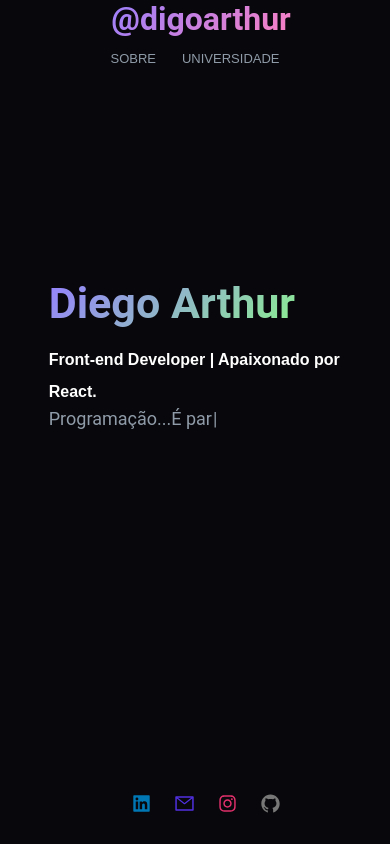
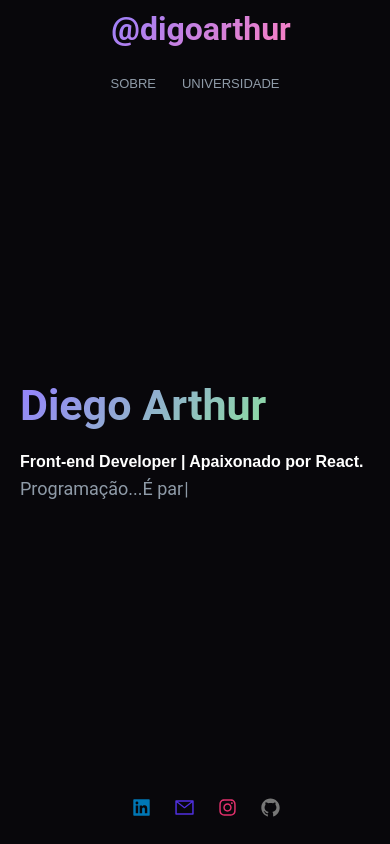
Before and after one commit to DIGOARTHUR/my-personal-page2.0, a Next.js app: page / in a window 390 px wide. Built offline with nearby package versions, Linux system fonts and the light colour scheme.

Commit message:
feat: fix responsiveness screens

```diff
--- a/src/components/Footer/styles.module.scss
+++ b/src/components/Footer/styles.module.scss
@@ -1,8 +1,8 @@
 .footerContainer {
     display: flex;
     justify-content: center;
-    padding-bottom: 30px;
-
+    padding-bottom: 10px;
+    height:64px;
     .changeColor:hover {
       color: blue;
     }
--- a/src/components/Header/index.tsx
+++ b/src/components/Header/index.tsx
@@ -11,7 +11,7 @@ export function Header() {
   console.log(asPath);
 
   return (
-    <header className={styles.headerContainer}>
+    <header className={styles.header_Container}>
       <Link href="/" >
         <span className={styles.logoName}>@digoarthur</span>
       </Link>
@@ -27,7 +27,7 @@ export function Header() {
 
 
       </nav>
-      <div />
+
     </header>
   )
 }
--- a/src/components/Header/styles.module.scss
+++ b/src/components/Header/styles.module.scss
@@ -1,6 +1,7 @@
-.headerContainer {
-    display: grid;
-    grid-template-columns: 1fr 2fr 1fr;
+.header_Container {
+
+    display: flex;
+    justify-content: center;
     align-items: center;
     height: 59px;
 
@@ -10,6 +11,7 @@
 
 
         .logoName{
+            margin: 15px 0;
             font-size: 32px;
             font-weight: bold;
             margin-left: 12px;
@@ -70,12 +72,10 @@
 }
 
 @media screen and (max-width: 900px) {
-    .headerContainer {
+    .header_Container {
         display: flex;
         flex-direction: column;
+        margin: 20px 0;
 
-        .logoName {
-
-        }
     }
 }
--- a/src/pages/University/index.tsx
+++ b/src/pages/University/index.tsx
@@ -5,9 +5,9 @@ import Timeline from '../../components/Timeline'
 import styles from './styles.module.scss'
 export default function University(){
     return(
-        <div className={styles.universityContainer}>
+        <div className={styles.university_Container}>
         <Header/>
-        <main>
+        <main className={styles.main_Container}>
             <Timeline/>
         </main>
         <Footer/>
--- a/src/pages/home.module.scss
+++ /dev/null
@@ -1,98 +0,0 @@
-.containerHome {
-    display: grid;
-    grid-template-rows: 1.5fr 18fr 1fr;
-    height: 100vh;
-
-    .main {
-        display: grid;
-        justify-content: center;
-        align-items: center;
-        grid-template-columns: 1.3fr 2fr 1fr;
-
-
-        .contentMain {
-            padding: 20px 0px;
-            width: 550px;
-            height: 350px;
-
-            h1 {
-                font-family: 'Roboto', sans-serif;
-                font-size: 43px;
-                background: linear-gradient(135deg,
-                        var(--colors-purple) 0%,
-                        var(--colors-green) 100%);
-                background-size: 100;
-                -webkit-background-clip: text;
-                -moz-background-clip: text;
-                -webkit-text-fill-color: transparent
-            }
-
-            p {
-                margin-top: 16px;
-
-                strong {
-                    color: var(--white)
-                }
-
-                line-height: 32px;
-                font-size: 16px;
-            }
-
-            .frase {
-
-                display: flex;
-                font-size: 18px;
-                font-family: 'Roboto', sans-serif;
-                align-items: center;
-
-            }
-        }
-    }
-
-}
-
-@media screen and (max-width: 900px) {
-
-    .containerHome {
-        display: grid;
-        grid-template-rows: 1.5fr 15fr 1fr;
-
-        .main {
-            display: grid;
-            justify-content: center;
-            align-items: center;
-            grid-template-columns: 1fr 6fr 1fr;
-
-
-            .contentMain {
-                padding: 20px px;
-                width: 100%;
-                height: 350px;
-
-                h1 {
-                    font-family: 'Roboto', sans-serif;
-                    font-size: 43px;
-                    background: linear-gradient(135deg,
-                            var(--colors-purple) 0%,
-                            var(--colors-green) 100%);
-                    background-size: 100;
-                    -webkit-background-clip: text;
-                    -moz-background-clip: text;
-                    -webkit-text-fill-color: transparent
-                }
-
-                p {
-                    margin-top: 16px;
-
-                    strong {
-                        color: var(--white)
-                    }
-
-                    line-height: 32px;
-                    font-size: 16px;
-                }
-            }
-        }
-
-    }
-}
--- a/src/pages/index.tsx
+++ b/src/pages/index.tsx
@@ -2,23 +2,23 @@
 
 import { Footer } from '../components/Footer'
 import { Header } from '../components/Header'
-import styles from './home.module.scss'
+import styles from './styles.module.scss'
 import TypeWriter from 'typewriter-effect'
 export default function Home() {
 
 
   return (
-    <div className={styles.containerHome}>
+    <div className={styles.home_Container}>
       <Header />
-      <main className={styles.main}>
-        <div />
-        <section className={styles.contentMain} >
+      <main className={styles.main_Container}>
+
+        <section className={styles.main_Content} >
           <h1>Diego Arthur</h1>
           <p>
             <strong>Front-end Developer | Apaixonado por React. </strong>
 
           </p>
-          <div className={styles.frase}>
+          <div className={styles.typeWriter_Container}>
             <span>Programação... </span>
             <TypeWriter
 
@@ -35,7 +35,7 @@ export default function Home() {
           </div>
 
         </section>
-        <div />
+
       </main>
       <Footer />
 
--- /dev/null
+++ b/src/pages/styles.module.scss
@@ -0,0 +1,52 @@
+.home_Container {
+    display: grid;
+    grid-template-rows: 1fr 20fr 1fr;
+    height: 100vh;
+
+    .main_Container {
+        margin: auto;
+        justify-content: center;
+        align-items: center;
+        max-width: 800px;
+        width: 100%;
+        padding: 0 20px;
+
+        .main_Content {
+
+            h1 {
+                font-family: 'Roboto', sans-serif;
+                font-size: 43px;
+                background: linear-gradient(135deg,
+                        var(--colors-purple) 0%,
+                        var(--colors-green) 100%);
+                background-size: 100;
+                -webkit-background-clip: text;
+                -moz-background-clip: text;
+                -webkit-text-fill-color: transparent
+            }
+
+            p {
+                margin-top: 16px;
+
+                strong {
+                    color: var(--white)
+                }
+
+                line-height: 32px;
+                font-size: 16px;
+            }
+
+            .typeWriter_Container {
+
+                display: flex;
+                font-size: 18px;
+                font-family: 'Roboto', sans-serif;
+                align-items: center;
+
+            }
+        }
+    }
+
+}
+
+@media screen and (max-width: 900px) {}
--- a/src/styles/global.scss
+++ b/src/styles/global.scss
@@ -51,9 +51,6 @@ button {
 }
 
 
-
-
-
 .container {
   height: 100vh;
 
```
Also changed, not shown: src/components/Footer/data/index.js (deleted, +0 -9 lines), src/pages/About/index.tsx (+5 -5 lines), src/pages/About/styles.module.scss (+9 -8 lines), src/pages/University/styles.module.scss (+11 -8 lines).
